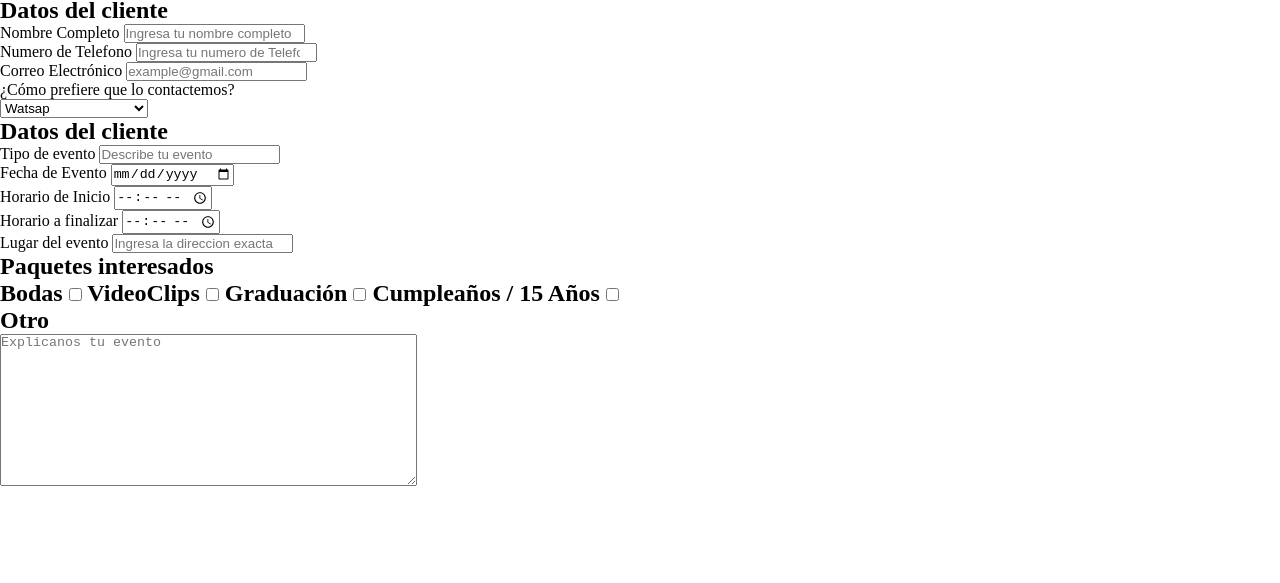
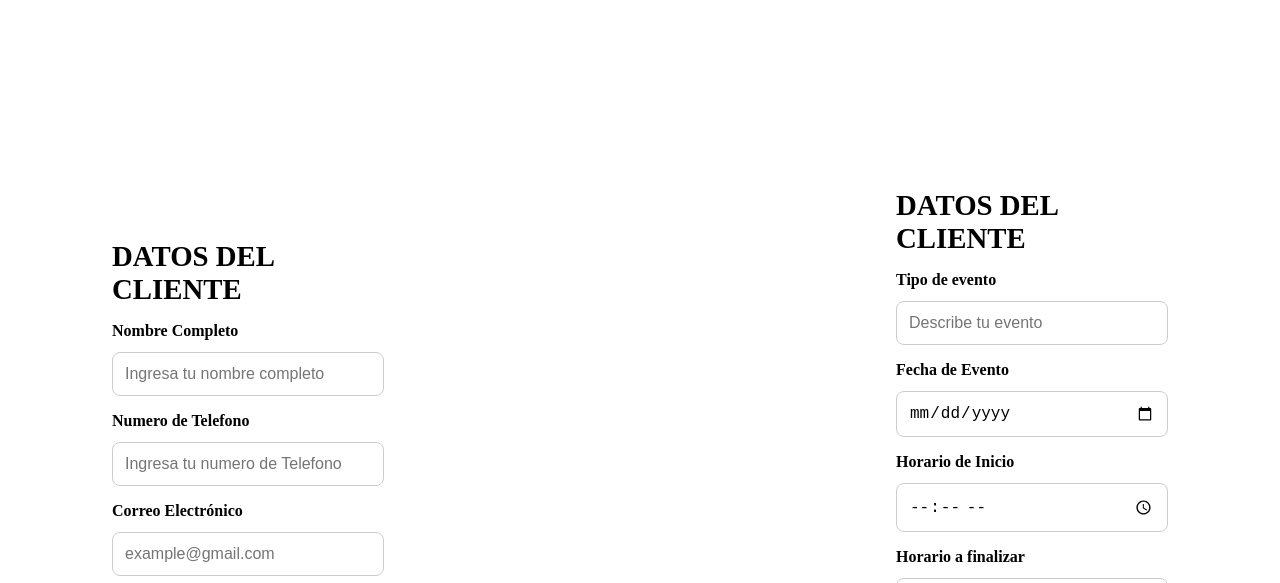
Before and after one commit to Egse-Dev/UNOESTUDIOS, a plain HTML site: page index.html in a window 1280 px wide. Shown: the part 5548-6131 px from the top of the page. Drawn offline with Linux system fonts and the light colour scheme.

Commit message:
Codigo terminado para revision

```diff
--- a/index.html
+++ b/index.html
@@ -5,6 +5,8 @@
     <meta name="viewport" content="width=device-width, initial-scale=1.0">
     <title>UNOESTUDIOS</title>
     <link rel="stylesheet" href="/style.css">
+    <link rel="icon" href="/img/icon.png">
+
 </head>
 
 <body>
@@ -76,6 +78,7 @@
                 <img class="icon-historias" src="/img/icon.png" alt="">
                 <h1>PORTAFOLIO</h1>
             </a>
+
 
 
             <section class="bodas">
@@ -249,22 +252,22 @@
 
 
 
-        <nav class="contenedor-formulario">
+        <nav class="nav-formulario">
 
             <a class="a-icon" href="/" id="contacto">
                 <img class="icon-historias" src="/img/icon.png" alt="">
                 <h1>CONTACTOS</h1>
             </a>
 
-            <section class="form-contenedor">
+
+<!-- Datos del cliente -->
+            <section class="contenedor-form">
 
 
-                <form action="/formulario-recibido.html">
-
-
-<!-- Datos del cliente -->
 
                     <section class="form-datocliente">
+
+                        <form class="form-cliente" action="/formulario-recibido.html">
 
                                 <h2>
                                     Datos del cliente
@@ -300,13 +303,21 @@
                                     </div>
                                 </div>
 
+                        <input type="submit" value="Enviar">
+                        </form>
                     </section>
+
+
+
+
 
 
 <!-- Datos del evento -->
 
 
-                    <section class="form-datoevento">
+                <section class="form-datos-evento">
+                    <form action="/formulario-recibido.html">
+
 
                         <h2>Datos del cliente</h2>
                         <div>
@@ -334,13 +345,25 @@
                             <label for="">Lugar del evento</label>
                             <input type="text" placeholder="Ingresa la direccion exacta" required>
                         </div>
+
+                        <input type="submit" value="Enviar">
+                    </form>
                 </section>
+
+
+
+
+
+
 
 <!-- Paquetes interesados -->
 
+
                 <section class="form-pack">
+                    <form action="/formulario-recibido.html">
 
-                        <h2>Paquetes interesados</h>
+
+                        <h2>Paquetes interesados</h2>
 
                         <div>
 
@@ -370,14 +393,13 @@
 
                         </div>
 
+                        <input type="submit" value="Enviar">
+                    </form>
                 </section>
-
-                </form>
 
 
 
             </section>
-
         </nav>
     </main>
 <!-- --------------------------------------  FIN DEL MAIN  ------------------------------------------------ -->
--- a/style.css
+++ b/style.css
@@ -124,13 +124,14 @@ i{
   background-color: var(--white);
   display: flex;
   align-items: center;
-  justify-content: space-between;
+  justify-content: center;
   flex-wrap: wrap;
   padding: 0 2rem;
 
 }
 
 .a-icon{
+  display: 100%;
   display: flex;
   align-items: center;
   justify-content: center;
@@ -146,6 +147,7 @@ i{
 .icon-historias{
 
   width: 100px;
+
 
 }
 
@@ -416,7 +418,97 @@ strong{
 /* ---------------------------------FIN DE PAQUETES-------------------------------------------------- */
 
 
+.contenedor-form{
+  width: 100%;
+  display: flex;
+  align-items: center;
+  justify-content: center;
+  gap: 5rem;
+  flex-wrap: wrap;
+  padding: 0 5rem;
+  margin-top: 10rem;
+}
 
+
+/* Formularios individuales */
+.contenedor-form section {
+  background-color: var(--gris);
+  padding: 2rem;
+  border-radius: 15px;
+  box-shadow: 0 4px 8px var(--sombra);
+  transition: transform 0.3s ease;
+}
+
+.contenedor-form section:hover {
+  transform: scale(1.01);
+}
+
+/* Títulos */
+h2 {
+  font-size: 1.8rem;
+  margin-bottom: 1rem;
+  color: var(--rojo);
+  text-transform: uppercase;
+}
+
+/* Inputs y Selects */
+input, select, textarea {
+  width: 100%;
+  padding: 0.75rem;
+  margin-top: 0.5rem;
+  margin-bottom: 1rem;
+  border: 1px solid #ccc;
+  border-radius: 8px;
+  font-size: 1rem;
+  transition: border-color 0.3s ease;
+}
+
+input:focus, select:focus, textarea:focus {
+  border-color: var(--red);
+  outline: none;
+}
+
+/* Etiquetas */
+label {
+  font-weight: bold;
+  display: block;
+  margin-bottom: 0.25rem;
+  color: var(--dark);
+}
+
+/* Checkboxs */
+input[type="checkbox"] {
+  width: auto;
+  margin-left: 0.5rem;
+  accent-color: var(--red);
+}
+
+textarea {
+  resize: vertical;
+  min-height: 120px;
+}
+
+
+@media (min-width: 768px) {
+  .contenedor-form {
+    flex-direction: row;
+    flex-wrap: wrap;
+    justify-content: space-between;
+  }
+
+  .form-datocliente,
+  .form-datos-evento,
+  .form-pack {
+    width: 30%;
+
+  }
+}
+
+@media (max-width: 768px) {
+  h2 {
+    font-size: 1.5rem;
+  }
+}
 
 
 
@@ -426,7 +518,7 @@ strong{
 
 footer{
   width: 100%;
-  height: auto;
+  height: 10rem;
   margin-top: 100px;
   display: flex;
   align-items: center;
@@ -442,6 +534,10 @@ footer{
   margin-left: 25px;
 }
 
+.img-footer{
+  gap: 2rem;
+}
+
 .pic-footer{
 
   width: 2rem;
@@ -453,3 +549,29 @@ footer{
   margin-left: 30px;
   margin-right: 20px;
 }
+
+
+
+
+/* Mensaje de Formularios recibidos */
+
+.form-exitoso{
+  width: 100%;
+  display: flex;
+  flex-direction: column;
+  align-items: center;
+  justify-content: center;
+  flex-wrap: wrap;
+  margin-top: 200px;
+}
+
+.a-mensaje{
+  text-decoration: none;
+  color: var(--dark);
+  font-size: 3rem;
+}
+
+.a-msj-input:hover{
+
+  transform: scale(1.01);
+}
```
Also changed, not shown: formulario-recibido.html (+24 -7 lines). Lines whose indentation alone changed are shown as unchanged.
